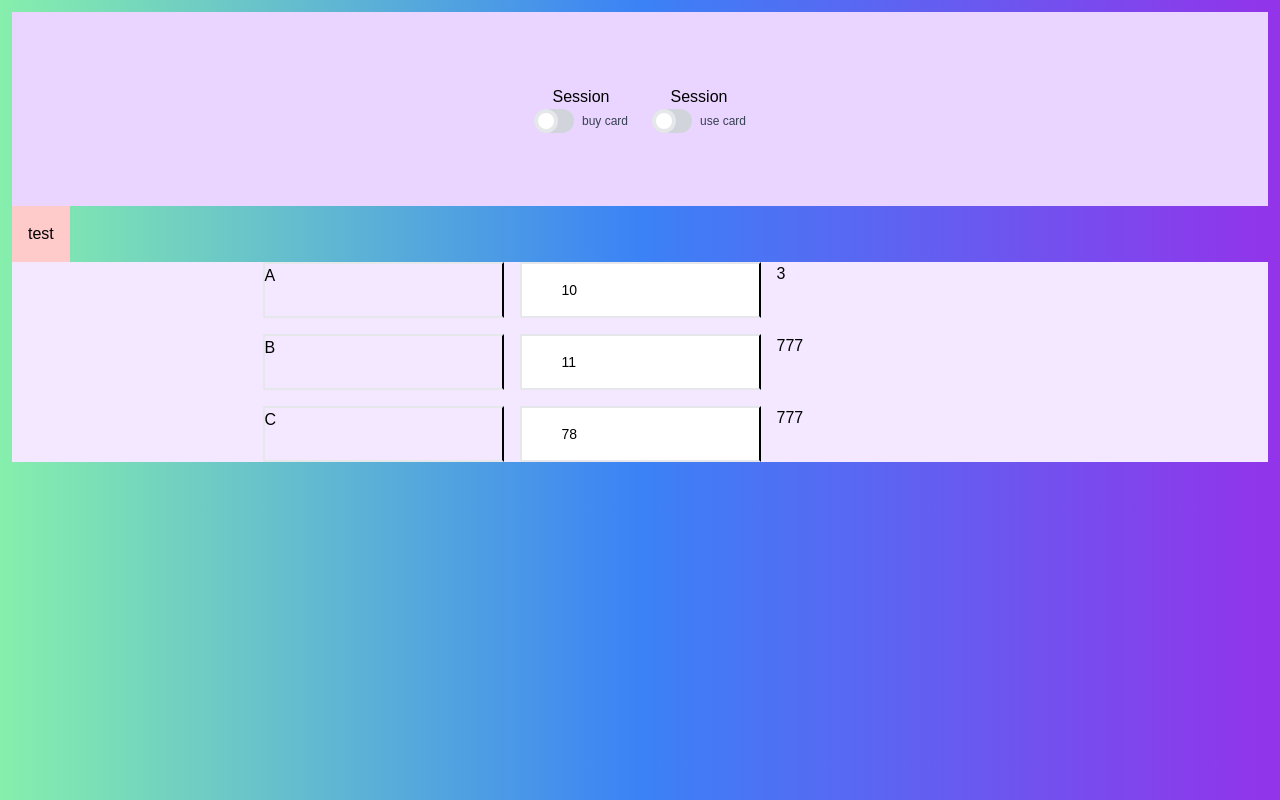
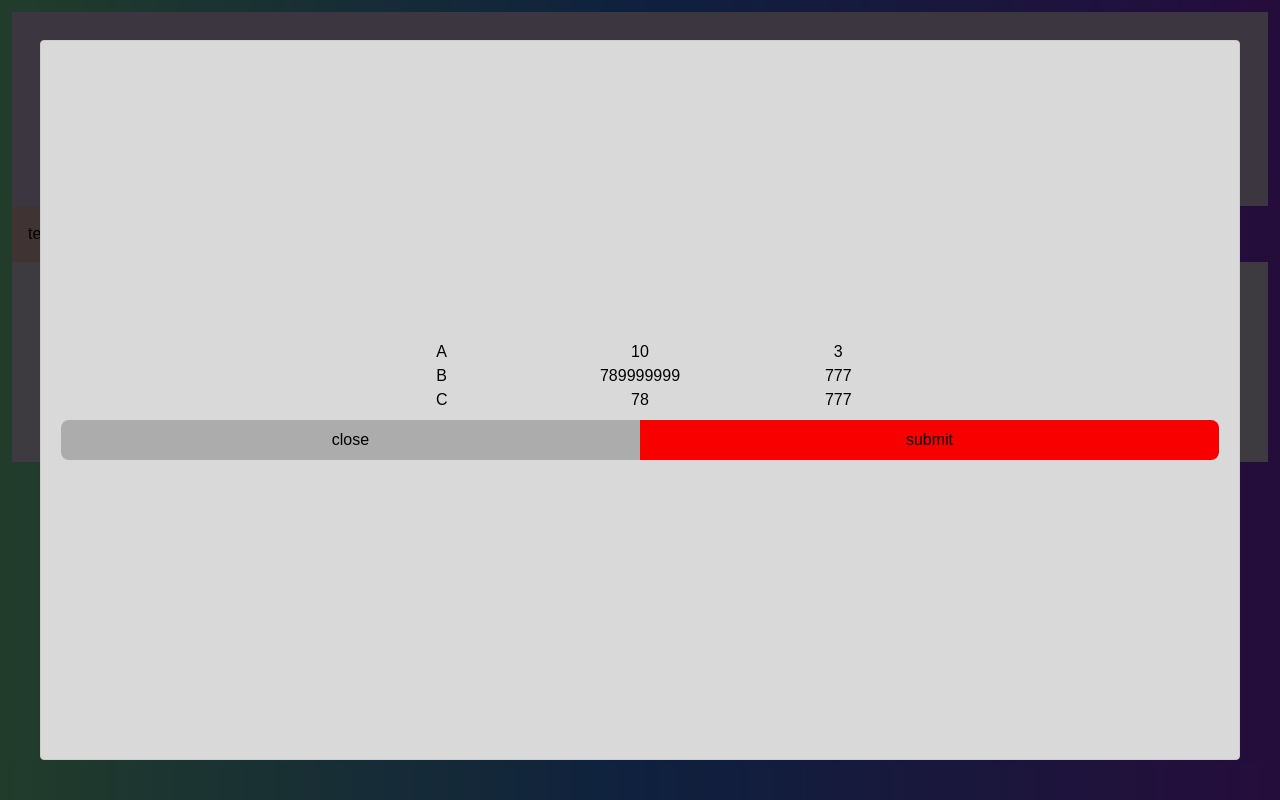
Before and after one commit to ModzabazeR/csbootcamp-webapp, a Next.js app: page /controlAdmin in a window 1280 px wide. Both pictures are taken after a click on the button "test". Built offline with nearby package versions, Linux system fonts and the light colour scheme.

Commit message:
control page pupup finish

```diff
--- a/pages/controlAdmin/index.tsx
+++ b/pages/controlAdmin/index.tsx
@@ -2,9 +2,19 @@ import { useEffect, useState } from 'react';
 import Swich from '@/pages/controlAdmin/switch';
 import Board from '@/pages/controlAdmin/board'
 import { group } from '@/pages/controlAdmin/controlPage'
+import Modal from "react-modal";
 
 function page() {
     const [IsUpDate, setIsUpDate] = useState(false);
+    const [isOpen, setIsOpen] = useState(false);
+    const popupStyle = {
+        overlay: {
+            backgroundColor: "rgba(0, 0, 0, 0.75)",
+        },
+        content: {
+            background: "#D9D9D9",
+        },
+    };
     useEffect(() => {
         const buycard = document.getElementById('BuyCardBtn',) as HTMLInputElement | null;
         const usecard = document.getElementById('UseCardBtn',) as HTMLInputElement | null;
@@ -30,7 +40,7 @@ function page() {
                 }
             }
         }
-        console.log("group updated")
+        console.log("poup" + isOpen);
         return () => {
             buycard?.removeEventListener("click", buyYet)
             usecard?.removeEventListener("click", useYet)
@@ -48,25 +58,56 @@ function page() {
             score: 789999999,
             card: 777
         }
+        openPopup()
         setIsUpDate(!IsUpDate);
         // setGroupS(groupTemp);
         console.log(group)
     }
+    const openPopup = () => {
+        setIsOpen(true);
+        console.log("run")
+    };
+
+    const closePopup = () => {
+        setIsOpen(false);
+    };
     return (
-
         <div className="p-3 h-screen justify-center items-center bg-gradient-to-r from-green-300 via-blue-500 to-purple-600">
-            {/* <Head>
-      <script type="text/javascript" src="/controlPage.ts"></script>
-    </Head> */}
+            <Modal
+                isOpen={isOpen}
+                onRequestClose={closePopup}
+                contentLabel="Test Modal"
+                closeTimeoutMS={200}
+                style={popupStyle}
+            >
+                <div className="flex flex-col items-center text-center h-full w-full justify-center">
+                    {
+                        group.map(e => {
+                            return (
+                                // {console.log(e)}
+                                    <div className=" min-w-[50%] grid grid-cols-3 gap-4 ">
+                                        <div >{e.name}</div>
+                                        <div >{e.score}</div>
+                                        <div>{e.card}</div>
+                                </div>
+                            )
+                        })
+                    }
+                    <div className="flex w-full justify-between mt-2">
+                        <button className="bg-[#ACACAC] px-4 py-2 w-1/2 rounded-l-lg" onClick={closePopup}>close</button>
+                        <button className="bg-[#F90000] px-4 py-2 w-1/2 rounded-r-lg">submit</button>
+                    </div>
+                </div>
+            </Modal>
             <div className="flex w-full h-1/4 justify-center items-center bg-purple-200	">
                 <Swich id2='BuyCardBtn' name='buy card' />
                 <Swich id2='UseCardBtn' name='use card' />
             </div>
             <button className="bg-red-200 p-4" onClick={
-                    updateGroup
-                }>
-                    test
-                </button>
+                updateGroup
+            }>
+                test
+            </button>
             <div className="flex w-full h-auto justify-center items-center bg-purple-100	">
 
                 <div id='boxControl' className="grid grid-cols-1 gap-4">
```
Also changed, not shown: components/card.tsx (+4 -4 lines).
